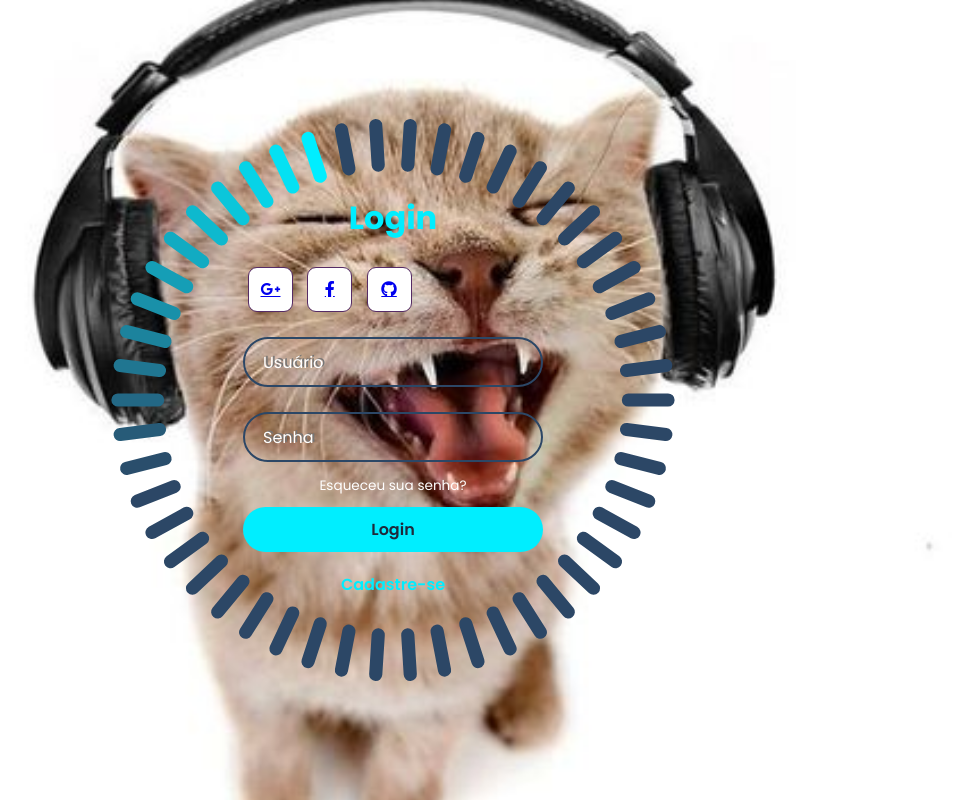
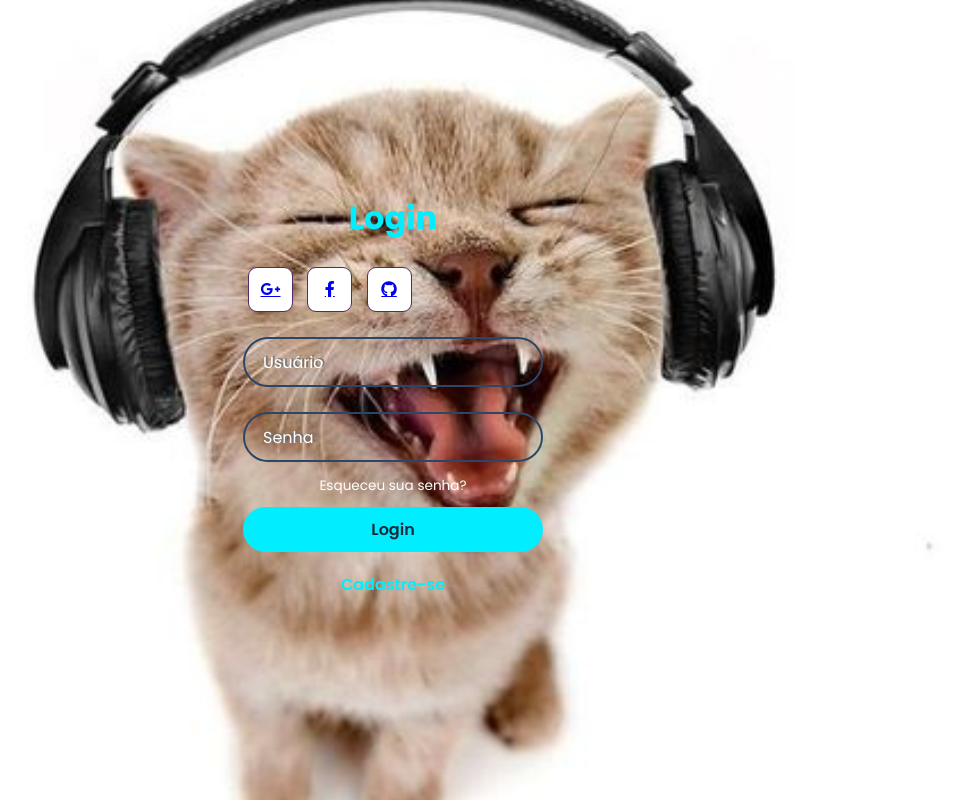
Before and after one commit to mourauz/catrammy, a Flask app: page /login in a window 1280 px wide. Shown: the whole page, without its empty margins (247-1211 px from the left). Run offline with Flask 3, Linux system fonts and the light colour scheme.

Commit message:
Update login.html

```diff
--- a/projeto/templates/login.html
+++ b/projeto/templates/login.html
@@ -50,59 +50,7 @@
                 </div>
             </form>
         </div>
-        <!-- Elementos visuais estilizados -->
-
-        <span style="--i:1;"></span>
-        <span style="--i:2;"></span>
-        <span style="--i:3;"></span>
-        <span style="--i:4;"></span>
-        <span style="--i:5;"></span>
-        <span style="--i:6;"></span>
-        <span style="--i:7;"></span>
-        <span style="--i:8;"></span>
-        <span style="--i:9;"></span>
-        <span style="--i:10;"></span>
-        <span style="--i:11;"></span>
-        <span style="--i:12;"></span>
-        <span style="--i:13;"></span>
-        <span style="--i:14;"></span>
-        <span style="--i:15;"></span>
-        <span style="--i:16;"></span>
-        <span style="--i:17;"></span>
-        <span style="--i:18;"></span>
-        <span style="--i:19;"></span>
-        <span style="--i:20;"></span>
-        <span style="--i:21;"></span>
-        <span style="--i:22;"></span>
-        <span style="--i:23;"></span>
-        <span style="--i:24;"></span>
-        <span style="--i:25;"></span>
-        <span style="--i:26;"></span>
-        <span style="--i:27;"></span>
-        <span style="--i:28;"></span>
-        <span style="--i:29;"></span>
-        <span style="--i:30;"></span>
-        <span style="--i:31;"></span>
-        <span style="--i:32;"></span>
-        <span style="--i:33;"></span>
-        <span style="--i:34;"></span>
-        <span style="--i:35;"></span>
-        <span style="--i:36;"></span>
-        <span style="--i:37;"></span>
-        <span style="--i:38;"></span>
-        <span style="--i:39;"></span>
-        <span style="--i:40;"></span>
-        <span style="--i:41;"></span>
-        <span style="--i:42;"></span>
-        <span style="--i:43;"></span>
-        <span style="--i:44;"></span>
-        <span style="--i:45;"></span>
-        <span style="--i:46;"></span>
-        <span style="--i:47;"></span>
-        <span style="--i:48;"></span>
-        <span style="--i:49;"></span>
-        <span style="--i:50;"></span>
-
-    </div>
+        <div class="container"></div>
+        </div>
 </body>
 </html>
```
